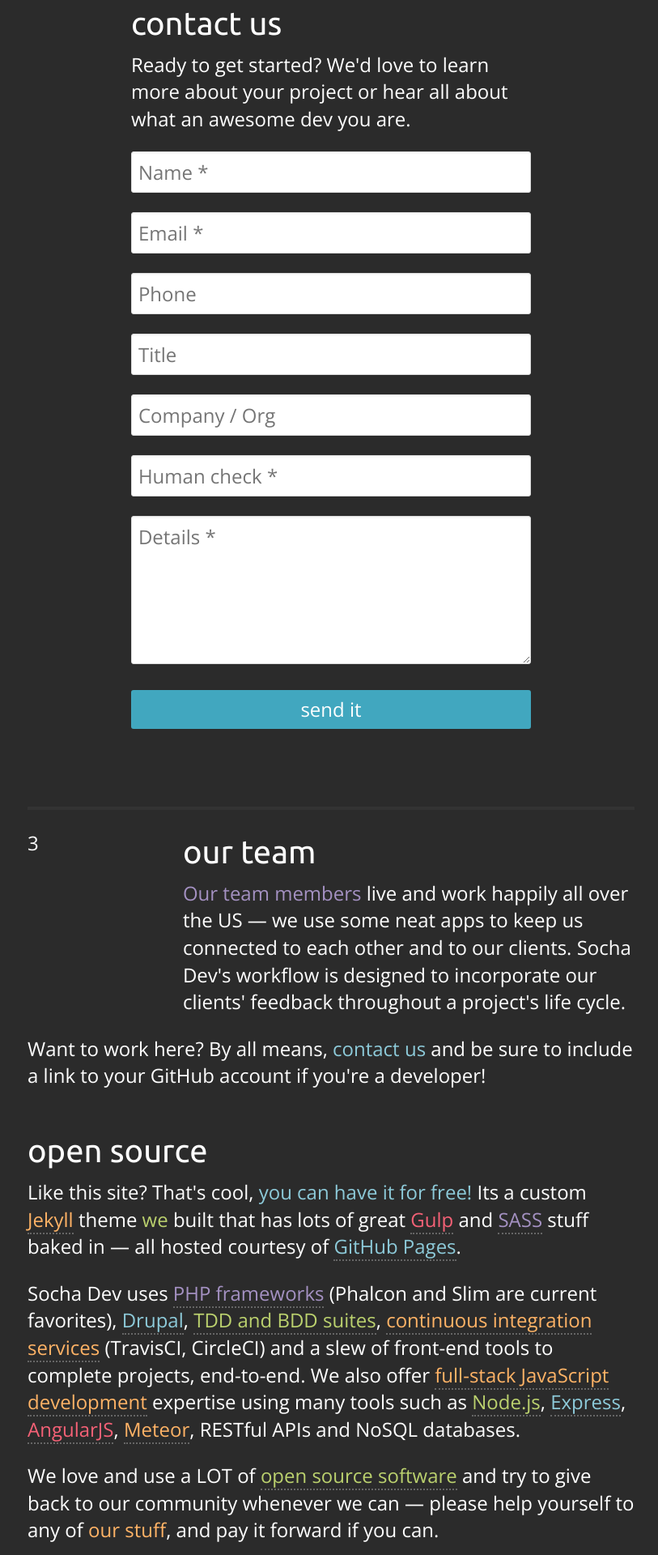
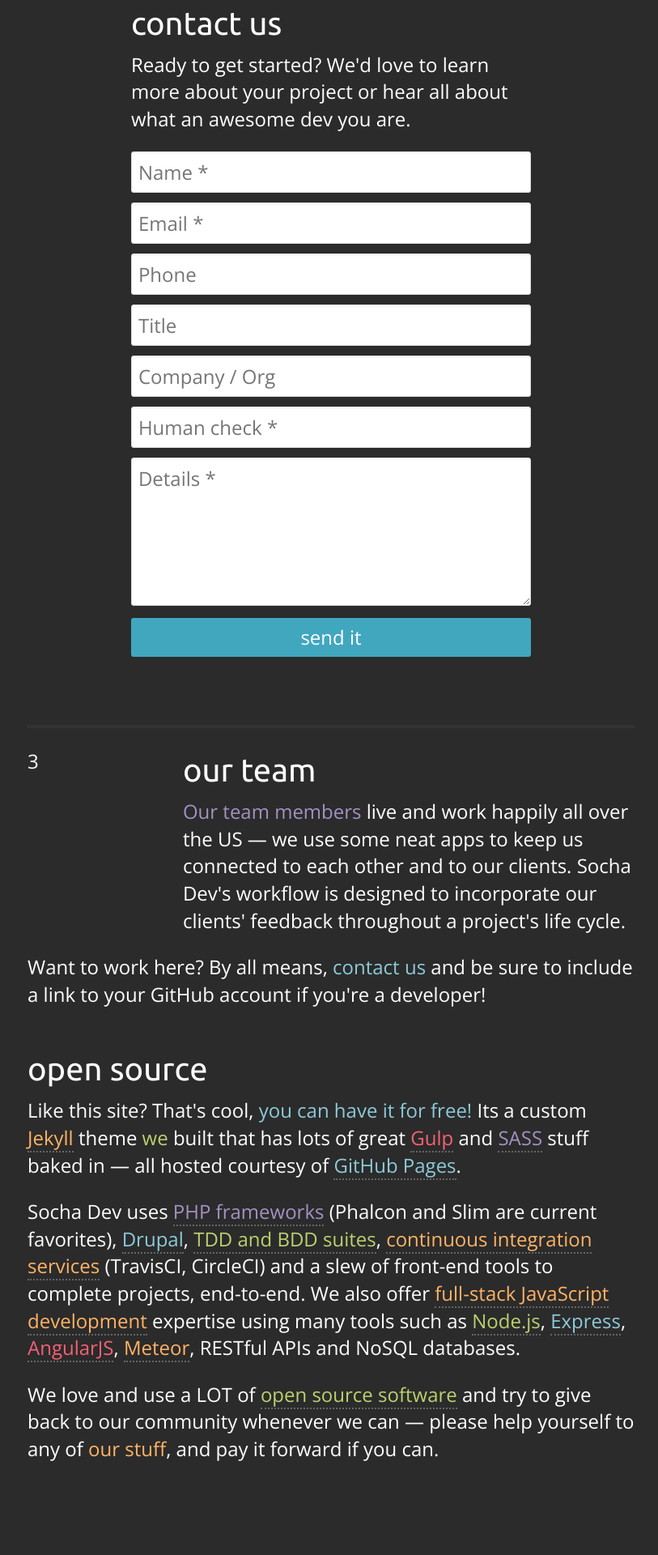
Before and after one commit to SochaDev/sochadev.github.io, a Jekyll site: the page built from index.md, in a window 1280 px wide. Shown: the part 1853-3773 px from the top of the page at 81% size, without its empty margins (231-1044 px from the left). Built offline with Jekyll 4.4.1, drawn with Linux system fonts in a browser that asks for light colours; nearby versions of some CDN libraries.

```diff
--- a/assets/css/screen.css
+++ b/assets/css/screen.css
@@ -2550,14 +2550,16 @@
 
 fieldset {
   border: 0;
-  margin: 24px 0;
+  margin: 24px 0 0 0;
   padding: 0; }
   fieldset.contact .messages {
     display: none; }
   fieldset.contact .form-item {
     max-width: 1170px;
     margin-left: auto;
-    margin-right: auto; }
+    margin-right: auto;
+    line-height: 1;
+    margin-bottom: 12px; }
     fieldset.contact .form-item::after {
       clear: both;
       content: "";
--- a/assets/sass/_global.scss
+++ b/assets/sass/_global.scss
@@ -280,7 +280,7 @@
   }
   fieldset {
     border: 0;
-    margin: $dmrg 0;
+    margin: $dmrg 0 0 0;
     padding: 0;
 
     &.contact {
@@ -289,6 +289,8 @@
       }
       .form-item {
         @include outer-container($max-width);
+        line-height: 1;
+        margin-bottom: $mrg;
       }
       label {
         display: none;
```
Also changed, not shown: 1 other file.
